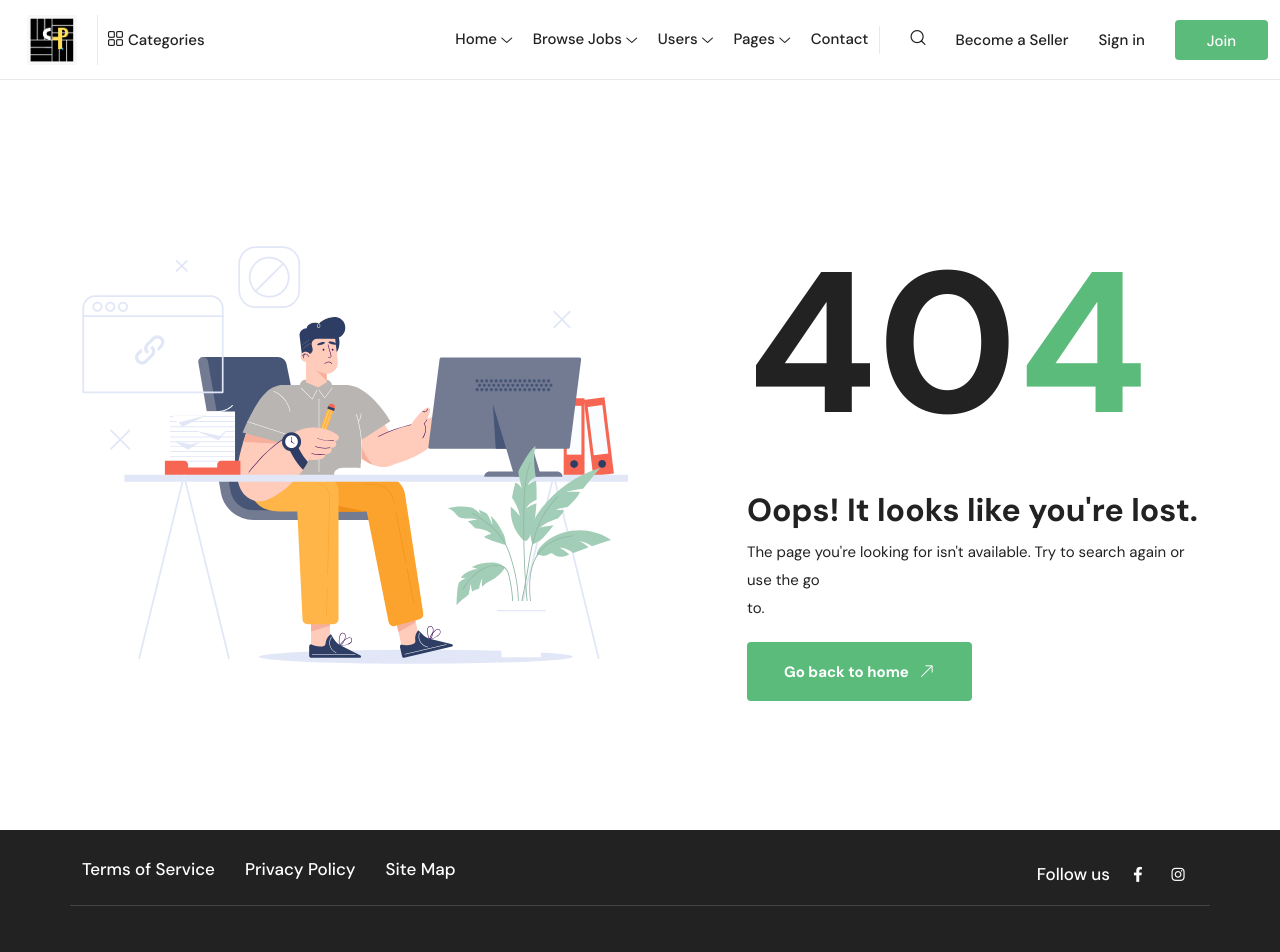
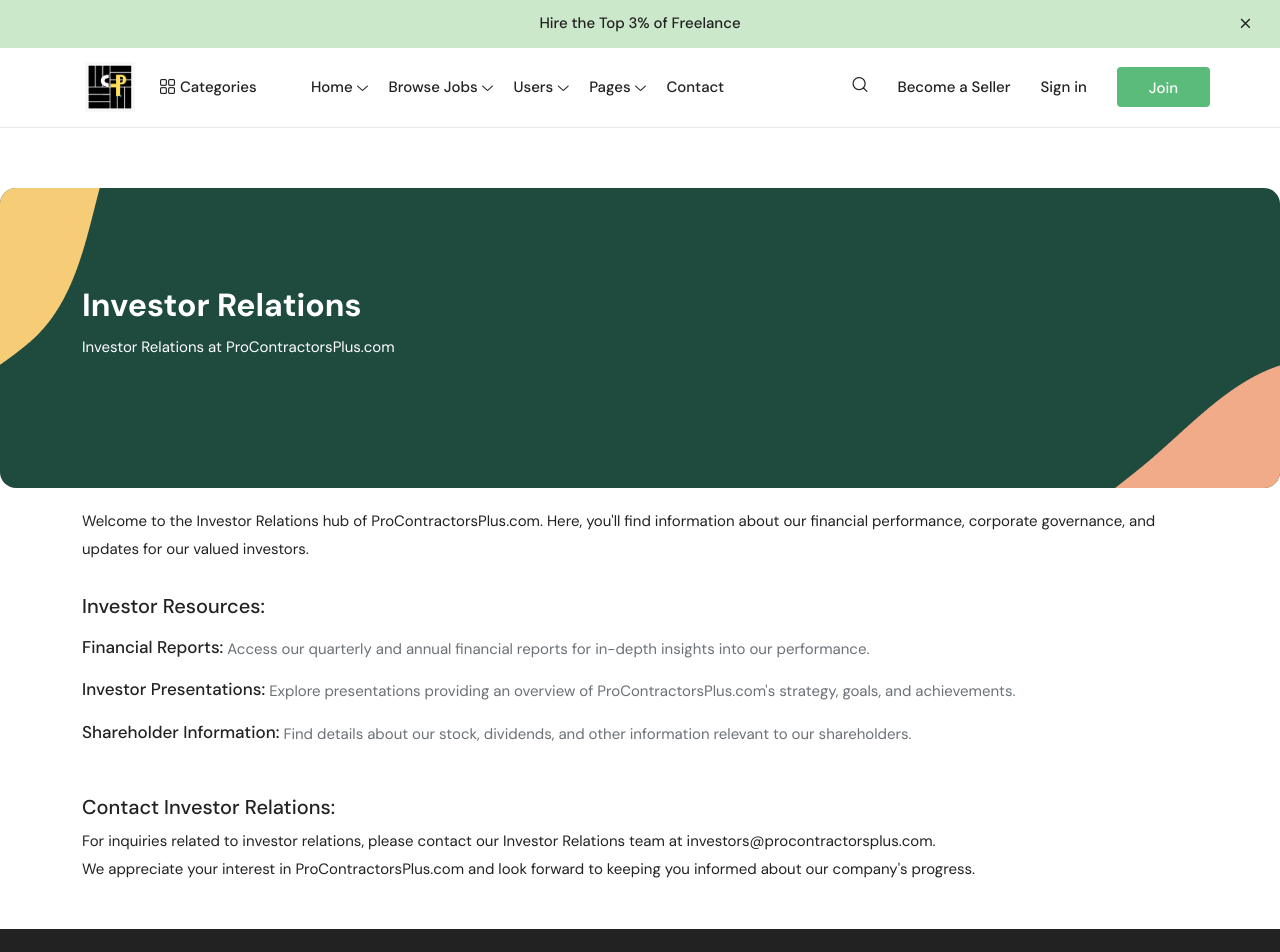
Before and after one commit to MamtazDev/pro-contructor, a Next.js app: page /investor-relations in a window 1280 px wide. Shown: the top 952 px of the page. Built offline with nearby package versions, Linux system fonts and the light colour scheme.

Commit message:
investors relations page add

```diff
--- /dev/null
+++ b/src/app/investor-relations/page.jsx
@@ -0,0 +1,56 @@
+import Breadcumb1 from "@/components/breadcumb/Breadcumb1";
+import Header12 from "@/components/header/Header12";
+import React from "react";
+
+const page = () => {
+  return (
+    <div>
+      <Header12 />
+      <Breadcumb1
+        title={"Investor Relations"}
+        brief={`Investor Relations at ProContractorsPlus.com`}
+        isBtnActive={false}
+      />
+      <div className="container for-hire">
+        <p className="text mb30">
+          Welcome to the Investor Relations hub of ProContractorsPlus.com. Here,
+          you'll find information about our financial performance, corporate
+          governance, and updates for our valued investors.
+        </p>
+
+        <h4 className="mb-3">Investor Resources: </h4>
+        <div className="d-flex gap-1">
+          <h5>Financial Reports:</h5>
+          <p>
+            Access our quarterly and annual financial reports for in-depth
+            insights into our performance.
+          </p>
+        </div>
+        <div className="d-flex gap-1">
+          <h5>Investor Presentations:</h5>
+          <p>
+            Explore presentations providing an overview of
+            ProContractorsPlus.com's strategy, goals, and achievements.
+          </p>
+        </div>
+        <div className="d-flex gap-1 mb30 ">
+          <h5>Shareholder Information:</h5>
+          <p>
+            Find details about our stock, dividends, and other information
+            relevant to our shareholders.
+          </p>
+        </div>
+
+        <h4 className="mb-2">Contact Investor Relations: </h4>
+        <p className="text mb45">
+          For inquiries related to investor relations, please contact our
+          Investor Relations team at investors@procontractorsplus.com. <br />
+          We appreciate your interest in ProContractorsPlus.com and look forward
+          to keeping you informed about our company's progress.
+        </p>
+      </div>
+    </div>
+  );
+};
+
+export default page;
--- a/src/data/footer.js
+++ b/src/data/footer.js
@@ -4,7 +4,7 @@
   { id: 3, name: "Partnerships", path: "/partnerships" },
   { id: 4, name: "Privacy Policy", path: "/privacy-policy" },
   { id: 5, name: "Terms of Service", path: "/" },
-  { id: 6, name: "Investor Relations", path: "/" },
+  { id: 6, name: "Investor Relations", path: "/investor-relations" },
 ];
 
 export const category = [
```
